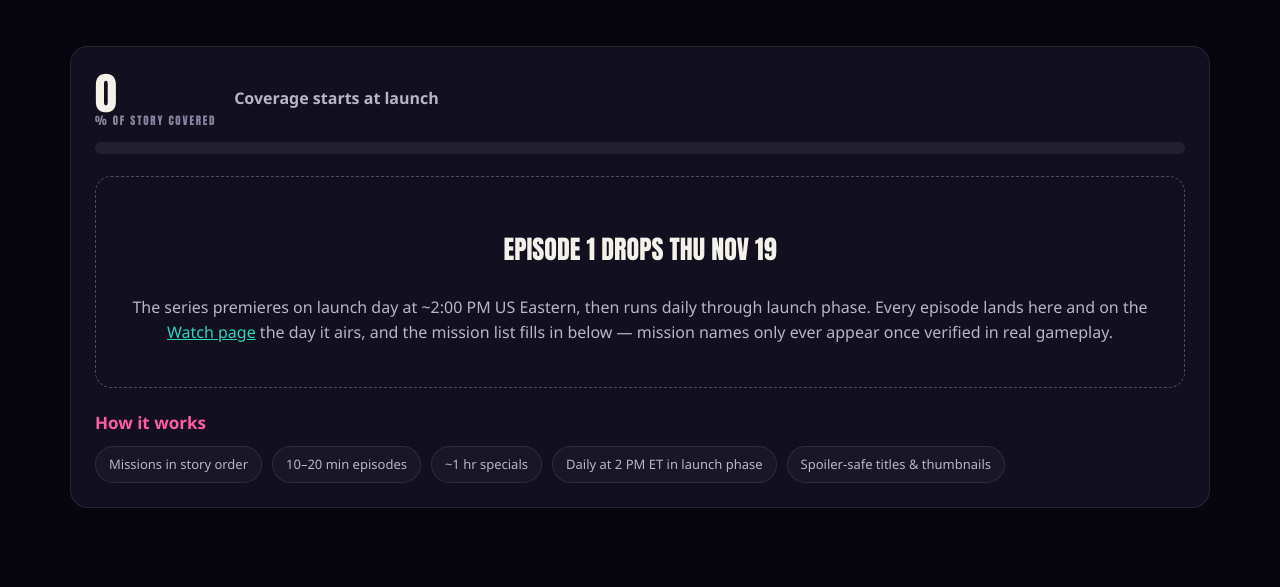
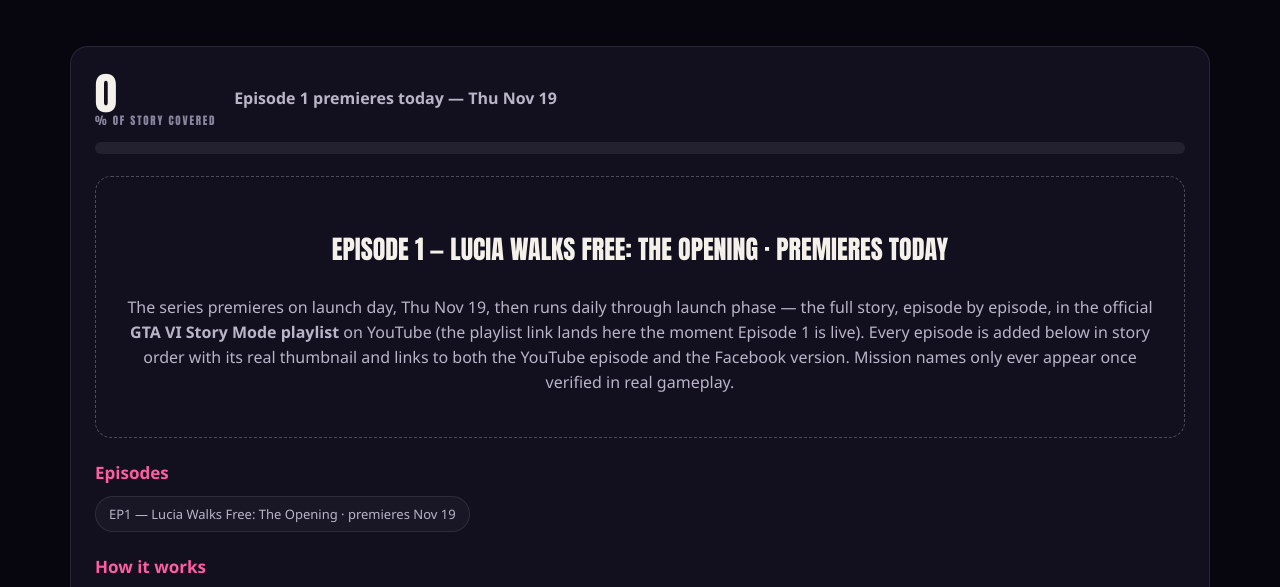
Before and after one commit to dharc132-gg/gtaleonidahub, a plain HTML site: page story.html in a window 1280 px wide. Shown: the part 332-919 px from the top of the page. Drawn offline with Linux system fonts and the light colour scheme.

Commit message:
Hub sync — Watch feed live + Story walkthrough page

```diff
--- a/story.html
+++ b/story.html
@@ -242,12 +242,19 @@ footer p{color:var(--ink-faint);max-width:640px;font-size:14.5px}
     <div class="progress-shell">
       <div class="progress-top">
         <div class="pct"><span>0</span><small>% of story covered</small></div>
-        <div class="count">Coverage starts at launch</div>
+        <div class="count">Episode 1 premieres today — Thu Nov 19</div>
       </div>
       <div class="bar"><div class="bar-fill" style="width:0%"></div></div>
       <div class="ep-empty" style="margin-top:22px">
-        <p class="big">Episode 1 drops Thu Nov 19</p>
-        <p>The series premieres on launch day at ~2:00 PM US Eastern, then runs daily through launch phase. Every episode lands here and on the <a href="watch.html">Watch page</a> the day it airs, and the mission list fills in below — mission names only ever appear once verified in real gameplay.</p>
+        <p class="big">Episode 1 — Lucia Walks Free: The Opening · Premieres today</p>
+        <p>The series premieres on launch day, Thu Nov 19, then runs daily through launch phase — the full story, episode by episode, in the official <strong>GTA VI Story Mode playlist</strong> on YouTube (the playlist link lands here the moment Episode 1 is live). Every episode is added below in story order with its real thumbnail and links to both the YouTube episode and the Facebook version. Mission names only ever appear once verified in real gameplay.</p>
+      </div>
+      <!-- EPISODES: newest sync adds episode cards here, in story order. -->
+      <div class="track-group">
+        <h3><span class="n">Episodes</span></h3>
+        <div class="strip" style="margin-top:4px">
+          <span>EP1 — Lucia Walks Free: The Opening · premieres Nov 19</span>
+        </div>
       </div>
       <div class="track-group">
         <h3><span class="n">How it works</span></h3>
```
